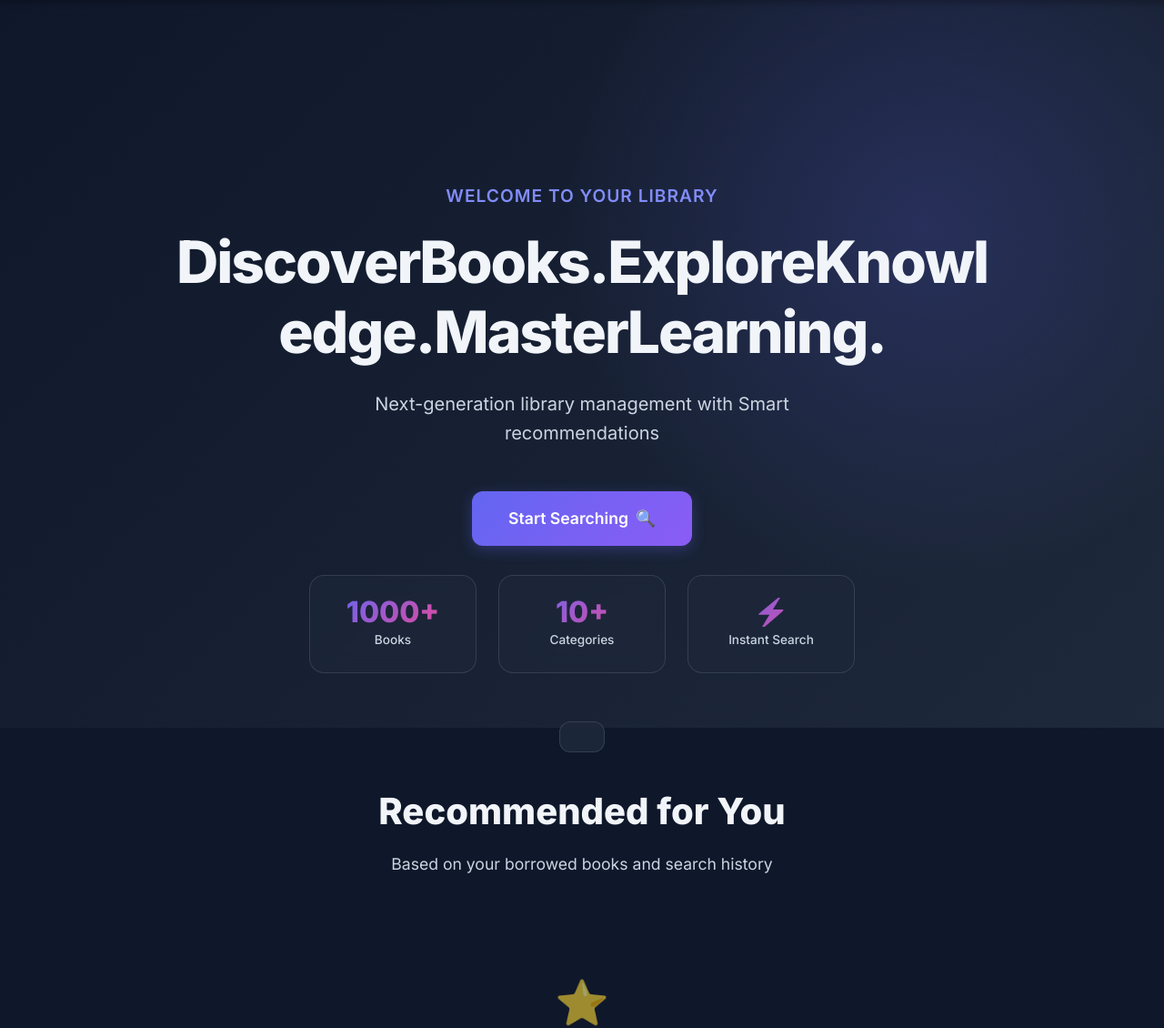
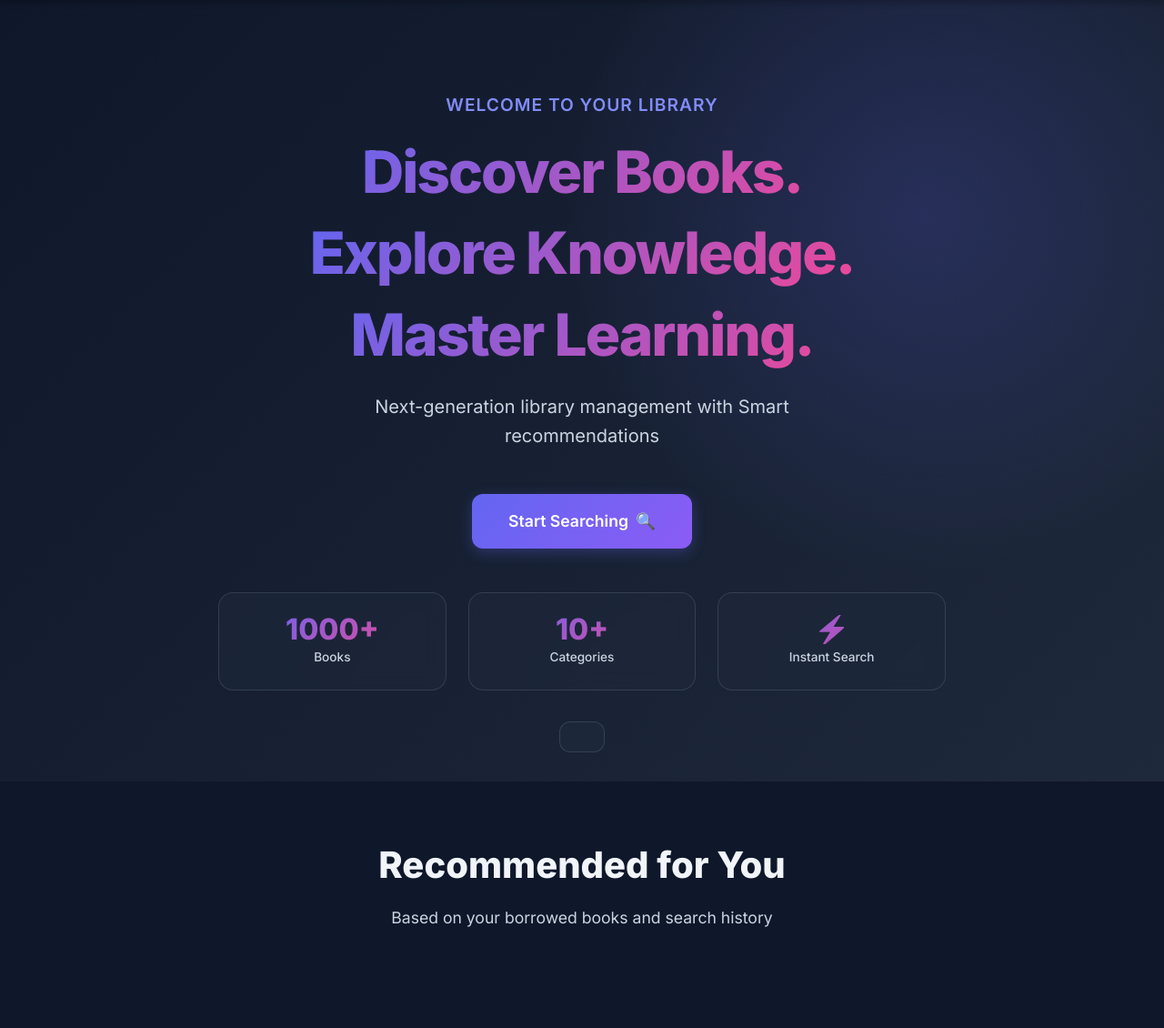
Before and after one commit to Vedu777/LIBRARY-SEARCH, a Flask app: page /home in a window 1280 px wide. Shown: the part 73-1203 px from the top of the page at 91% size. Run offline with Flask 3, Linux system fonts and the light colour scheme; the visitor is signed in with stand-in values (Sample User, id 1).

Commit message:
Change in UI

```diff
--- a/data/users.csv
+++ b/data/users.csv
@@ -1,2 +1,4 @@
 UserID,Name,Email,Type
 U007,James Bond,U007@library.edu,FACULTY
+U001,Ved U,U001@library.edu,STUDENT
+U002,Josh,U002@library.edu,FINAL_YEAR_STUDENT
--- a/flask_app/static/animations.js
+++ b/flask_app/static/animations.js
@@ -21,7 +21,8 @@ document.addEventListener('DOMContentLoaded', () => {
 
 function initializeAnimations() {
     // Animate hero title with stagger effect
-    const heroTitle = document.querySelector('.hero-title');
+    // Animate hero title with stagger effect
+    const heroTitle = document.querySelector('.hero-title-animated'); // Changed class to avoid conflict
     if (heroTitle) {
         animateTitleReveal(heroTitle);
     }
--- a/flask_app/static/style.css
+++ b/flask_app/static/style.css
@@ -469,6 +469,7 @@ body {
     position: relative;
     overflow: hidden;
     display: flex;
+    flex-direction: column;
     align-items: center;
     justify-content: center;
     padding: 100px 32px;
@@ -534,16 +535,17 @@ body {
 }
 
 .hero-stats {
-    position: absolute;
-    bottom: 60px;
-    left: 50%;
-    transform: translateX(-50%);
+    position: relative;
+    margin-top: 48px;
+    bottom: auto;
+    left: auto;
+    transform: none;
     display: grid;
     grid-template-columns: repeat(3, 1fr);
     gap: 24px;
     width: 100%;
-    max-width: 600px;
-    z-index: 1;
+    max-width: 800px;
+    z-index: 10;
 }
 
 .stat-card {
@@ -1479,6 +1481,22 @@ body {
     display: grid;
     grid-template-columns: 350px 1fr;
     gap: 32px;
+    align-items: start;
+}
+
+@media (max-width: 1024px) {
+    .profile-container {
+        grid-template-columns: 1fr;
+    }
+
+    .profile-left {
+        flex-direction: row;
+        flex-wrap: wrap;
+    }
+
+    .profile-card {
+        width: 100%;
+    }
 }
 
 .profile-left {
@@ -1581,7 +1599,7 @@ body {
 
 .stats-grid {
     display: grid;
-    grid-template-columns: repeat(2, 1fr);
+    grid-template-columns: 1fr;
     gap: 16px;
 }
 
--- a/flask_app/templates/home.html
+++ b/flask_app/templates/home.html
@@ -42,9 +42,9 @@
             <h2 class="hero-subtitle" style="opacity: 0;">Welcome to Your Library</h2>
 
             <h1 class="hero-title">
-                <span class="reveal-text" style="opacity: 0;">Discover Books.</span>
-                <span class="reveal-text" style="opacity: 0;">Explore Knowledge.</span>
-                <span class="reveal-text" style="opacity: 0;">Master Learning.</span>
+                <span class="reveal-text" style="display: block; margin-bottom: 0.2em;">Discover Books.</span>
+                <span class="reveal-text" style="display: block; margin-bottom: 0.2em;">Explore Knowledge.</span>
+                <span class="reveal-text" style="display: block;">Master Learning.</span>
             </h1>
 
             <p class="hero-description" style="opacity: 0;">
```
Also changed, not shown: flask_app/templates/profile.html (+2 -8 lines).
